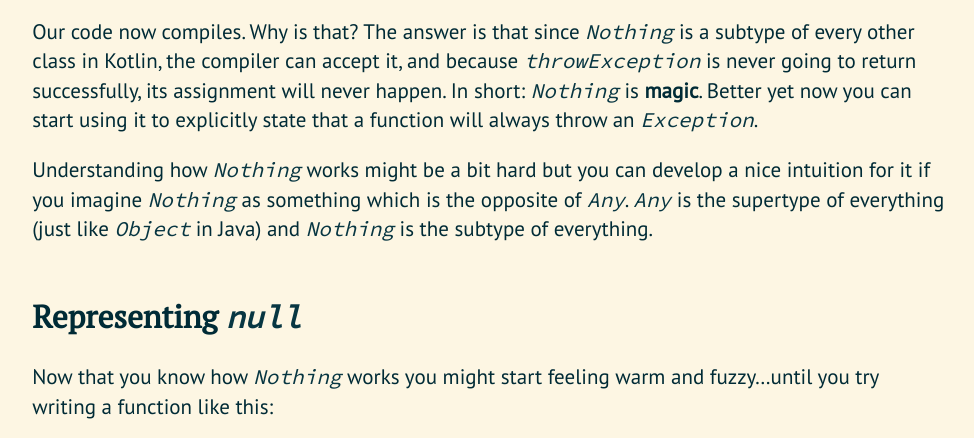
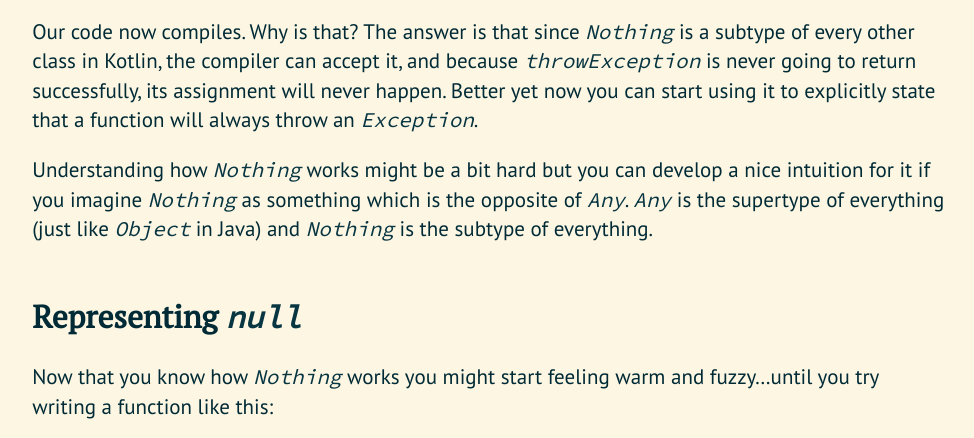
Before and after one commit to Hexworks/the-cogitator, a Jekyll site: the page built from _posts/2018-06-29-the-nature-of-nothing-in-kotlin.md, in a window 1280 px wide and 900 px high, scrolled down 2774 px, cut to the strip 213-651 px from the top of the window. Shown: the whole strip, without its empty margins (150-1124 px from the left). Built offline with Jekyll 4.4.1, drawn with Linux system fonts in a browser that asks for light colours; comment, search, counter and statistics services are not loaded.

Commit message:
Update 2018-06-29-the-nature-of-nothing-in-kotlin.md

```diff
--- a/_posts/2018-06-29-the-nature-of-nothing-in-kotlin.md
+++ b/_posts/2018-06-29-the-nature-of-nothing-in-kotlin.md
@@ -60,7 +60,7 @@ But wait... This doesn't compile because `throwException` returns `Unit` and we
 
 Our code now compiles. Why is that? The answer is that since `Nothing` is a subtype of every other class in Kotlin,
 the compiler can accept it, and because `throwException` is never going to return successfully, its assignment will never
-happen. In short: `Nothing` is **magic**. Better yet now you can start using it to explicitly state that a function
+happen. Better yet now you can start using it to explicitly state that a function
 will always throw an `Exception`.
 
 Understanding how `Nothing` works might be a bit hard but you can develop a nice intuition for it if you imagine `Nothing`
```
